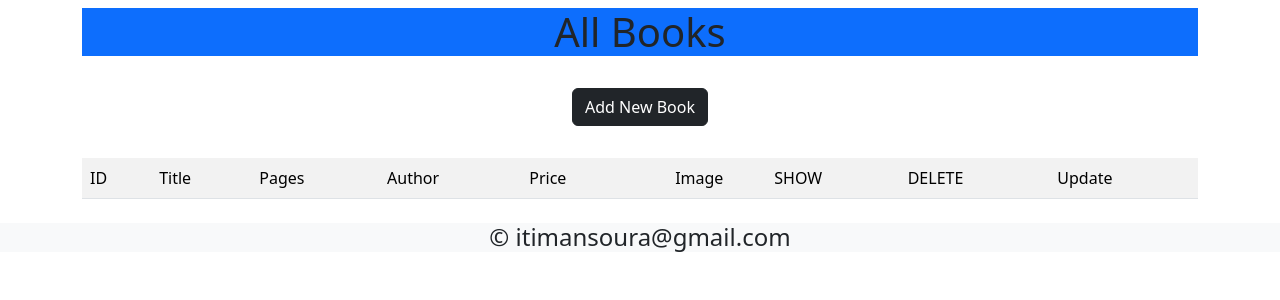
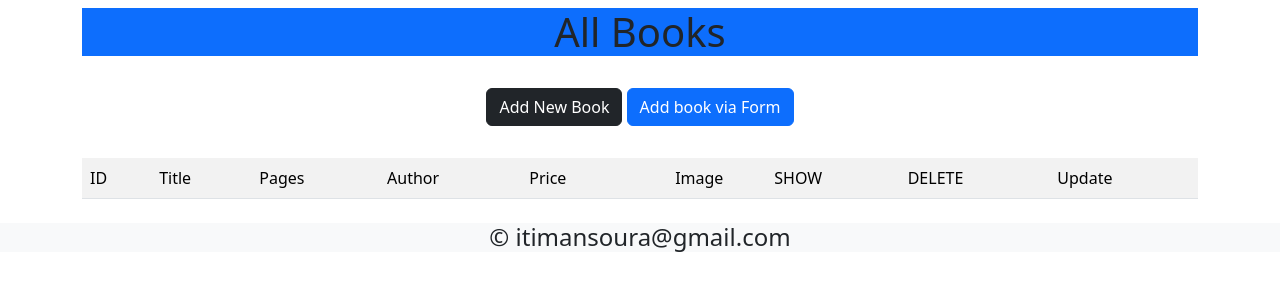
Before and after one commit to MuhammedMoustafa1/Python-Django, a Django app: page /books/ in a window 1280 px wide. Shown: the part 56-356 px from the top of the page. Run offline with Django 5.2, Linux system fonts and the light colour scheme; data that the repository does not hold is empty; some libraries are stand-ins or nearby versions.

Commit message:
adding validation using forms and model forms

```diff
--- a/booksApp/books/templates/books/crud/index.html
+++ b/booksApp/books/templates/books/crud/index.html
@@ -1,12 +1,13 @@
 {% extends 'layouts/base.html' %}
 {% load static %}
 {% block titile %} Books From DB  {% endblock %}
-
+book.createmodel
 {% block content %}
 <h1 class="text-center my-2 bg-primary">All Books</h1>
 
 <div class="text-center">
     <a href="{% url 'books.create' %}" class="btn btn-dark my-4 mx-auto">Add New Book</a>
+    <a href="{% url 'book.createmodel' %}" class="btn btn-primary">Add book via Form</a>
 </div>
 <table class="table table-hover table-striped my-2">
     <tr>
--- a/booksApp/books/urls.py
+++ b/booksApp/books/urls.py
@@ -5,7 +5,8 @@ from django.contrib import admin
 
 
 from books.views import (hello , welcome , landing , book_details , books_home , book_profile ,
-                         contact_us ,About , books_index , book_show , book_delete , book_create , book_update)
+                         contact_us ,About , books_index , book_show , book_delete ,
+                         book_create , book_update,create_book_model_form)
 #include books urls
 urlpatterns = [
     path('admin/', admin.site.urls),
@@ -21,6 +22,7 @@ urlpatterns = [
     path('<int:id>' , book_show , name= 'books.show'),
     path('<int:id>/delete' , book_delete , name = 'books.delete'),
     path('create' , book_create , name = 'books.create'),
-    path('update/<int:id>' , book_update , name='books.update')
+    path('update/<int:id>' , book_update , name='books.update'),
+    path('forms/createmodel' , create_book_model_form , name = 'book.createmodel')
 
 ]
--- a/booksApp/books/views.py
+++ b/booksApp/books/views.py
@@ -1,6 +1,7 @@
 from django.shortcuts import render , get_object_or_404 , redirect , reverse
 from django.http import HttpResponse
 from django.template import Template
+from books.forms import BookModelForm
 
 from books.models import Book
 # Create your views here.
@@ -129,3 +130,15 @@ def book_update(request, id):
 
 
     return render(request, 'books/crud/update.html', {'book': book})
+
+
+def create_book_model_form(request):
+    form = BookModelForm()
+    if request.method == 'POST':
+        form = BookModelForm(request.POST , request.FILES)
+        if form.is_valid():
+            book = form.save()
+            return redirect(book.show_url)
+
+    return render(request, 'books/forms/createmodelform.html',
+    context={"form": form})
```
Also changed, not shown: booksApp/books/forms.py (added, +13 -0 lines), booksApp/books/static/books/js/script.js (added, +37 -0 lines), booksApp/books/templates/books/forms/createmodelform.html (added, +22 -0 lines), booksApp/media/books/images/1_5SzYHsU.png (added), booksApp/media/books/images/1_HZeMIwu.png (added), booksApp/media/books/images/2_NIvXnQD.png (added), booksApp/media/books/images/3.png (added), booksApp/media/books/images/4.png (added).
